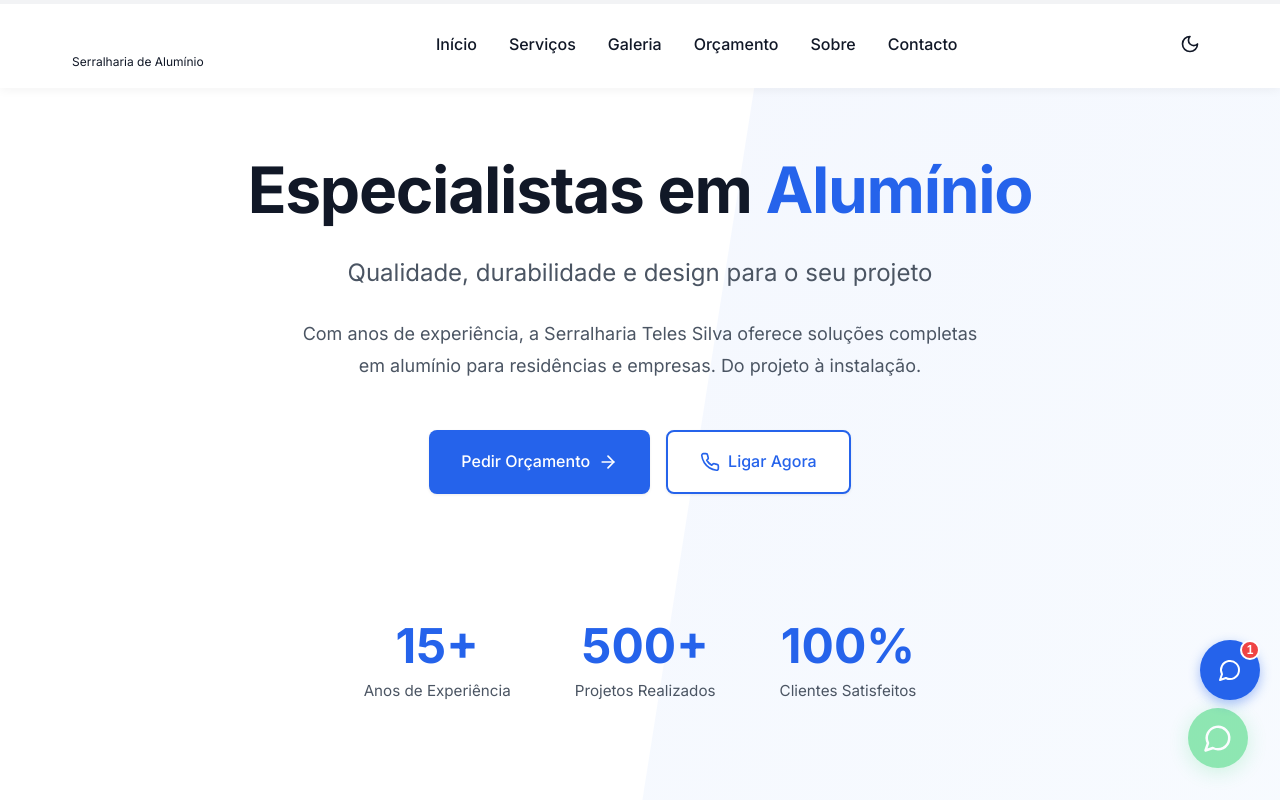
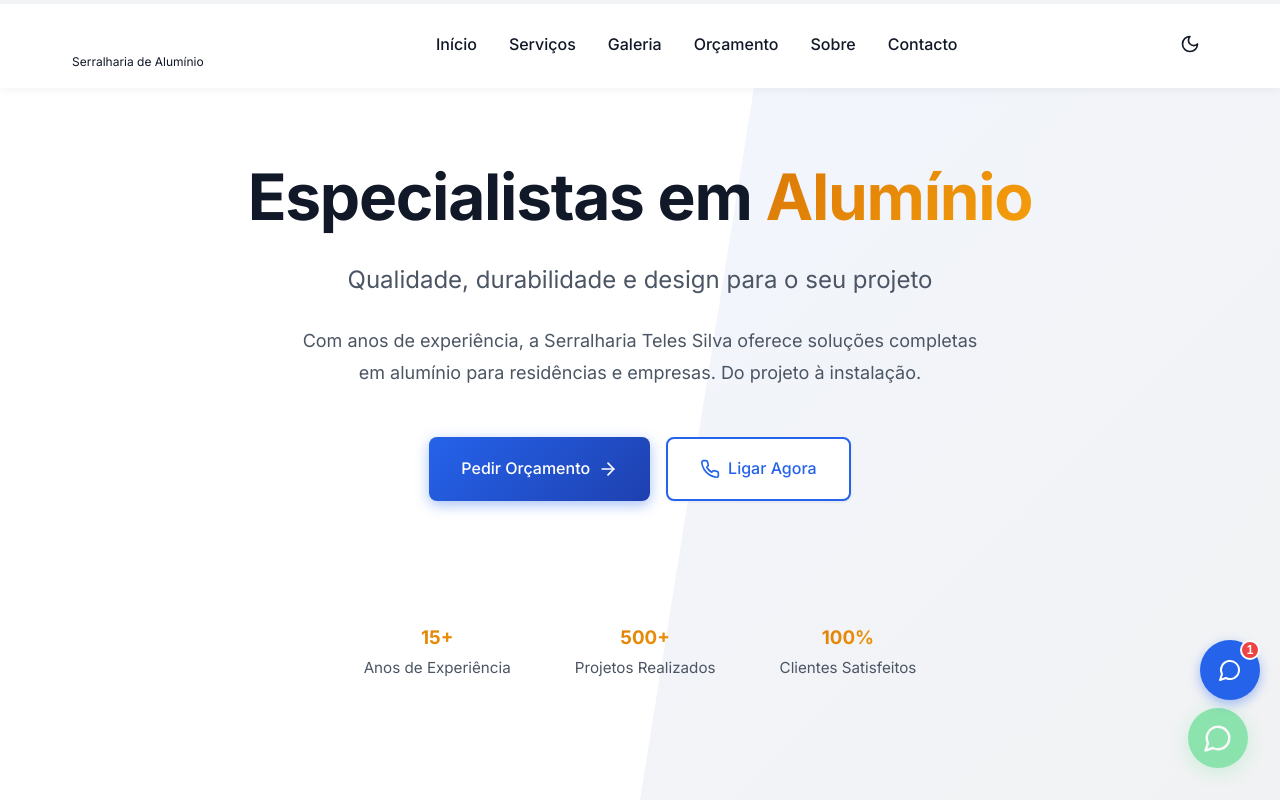
Before and after one commit to DiogoCosta5667/Serralharia, a React (Vite) app: page / in a window 1280 px wide. Shown: the top 800 px of the page. Built offline with nearby package versions, Linux system fonts and the light colour scheme.

Commit message:
Aplicar paleta Elegante e Profissional: Azul + Dourado

```diff
--- a/src/components/Booking.css
+++ b/src/components/Booking.css
@@ -45,7 +45,7 @@
 .info-box-icon {
   width: 32px;
   height: 32px;
-  color: var(--primary);
+  color: var(--secondary);
   flex-shrink: 0;
 }
 
--- a/src/components/Certifications.css
+++ b/src/components/Certifications.css
@@ -55,7 +55,7 @@
 .cert-icon {
   width: 40px;
   height: 40px;
-  color: var(--primary);
+  color: var(--secondary);
 }
 
 .cert-card h3 {
@@ -120,10 +120,10 @@
   align-items: center;
   gap: 2rem;
   padding: 2.5rem;
-  background: var(--primary);
+  background: var(--gradient-blue);
   color: white;
   border-radius: 12px;
-  box-shadow: var(--shadow-md);
+  box-shadow: var(--shadow-lg);
 }
 
 .banner-icon {
--- a/src/components/Hero.css
+++ b/src/components/Hero.css
@@ -15,9 +15,9 @@
   right: 0;
   width: 50%;
   height: 100%;
-  background: linear-gradient(135deg, var(--primary) 0%, var(--primary-light) 100%);
+  background: linear-gradient(135deg, var(--primary) 0%, var(--gray-800) 100%);
   clip-path: polygon(20% 0%, 100% 0%, 100% 100%, 0% 100%);
-  opacity: 0.05;
+  opacity: 0.06;
   z-index: 0;
 }
 
@@ -44,7 +44,10 @@
 }
 
 .gradient-text {
-  color: var(--primary);
+  background: var(--gradient-gold);
+  -webkit-background-clip: text;
+  -webkit-text-fill-color: transparent;
+  background-clip: text;
   font-weight: 700;
 }
 
@@ -85,14 +88,14 @@
 }
 
 .btn-primary {
-  background: var(--primary);
+  background: var(--gradient-blue);
   color: white;
-  box-shadow: var(--shadow-sm);
+  box-shadow: 0 4px 14px rgba(37, 99, 235, 0.4);
 }
 
 .btn-primary:hover {
   background: var(--primary-dark);
-  box-shadow: var(--shadow-md);
+  box-shadow: 0 6px 20px rgba(37, 99, 235, 0.5);
   transform: translateY(-2px);
 }
 
@@ -107,6 +110,8 @@
   background: var(--gray-50);
   box-shadow: var(--shadow-md);
   transform: translateY(-2px);
+  border-color: var(--secondary);
+  color: var(--gray-900);
 }
 
 .hero-stats {
@@ -125,10 +130,14 @@
 
 .stat:hover {
   transform: translateY(-4px);
+  box-shadow: var(--shadow-gold);
 }
 
 .stat h3 {
-  font-size: 3rem;
+  background: var(--gradient-gold);
+  -webkit-background-clip: text;
+  -webkit-text-fill-color: transparent;
+  background-clip: text
   font-weight: 700;
   margin-bottom: 0.5rem;
   color: var(--primary);
--- a/src/components/Map.css
+++ b/src/components/Map.css
@@ -54,7 +54,7 @@
 .info-icon {
   width: 24px;
   height: 24px;
-  color: var(--primary);
+  color: var(--secondary);
   flex-shrink: 0;
   margin-top: 4px;
 }
--- a/src/index.css
+++ b/src/index.css
@@ -8,8 +8,8 @@
   --primary: #2563eb;
   --primary-light: #60a5fa;
   --primary-dark: #1e40af;
-  --secondary: #f59e0b;
-  --accent: #14b8a6;
+  --secondary: #d97706;
+  --accent: #f59e0b;
   --success: #22c55e;
   --white: #ffffff;
   --gray-50: #f9fafb;
@@ -20,10 +20,15 @@
   --gray-800: #1f2937;
   --gray-900: #111827;
 
-  /* Sombras minimalistas */
+  /* Gradientes elegantes */
+  --gradient-gold: linear-gradient(135deg, #d97706 0%, #f59e0b 100%);
+  --gradient-blue: linear-gradient(135deg, #2563eb 0%, #1e40af 100%);
+
+  /* Sombras profissionais */
   --shadow-sm: 0 1px 3px rgba(0, 0, 0, 0.08);
   --shadow-md: 0 4px 12px rgba(0, 0, 0, 0.08);
   --shadow-lg: 0 8px 24px rgba(0, 0, 0, 0.1);
+  --shadow-gold: 0 4px 15px rgba(217, 119, 6, 0.3);
 }
 
 body {
```
